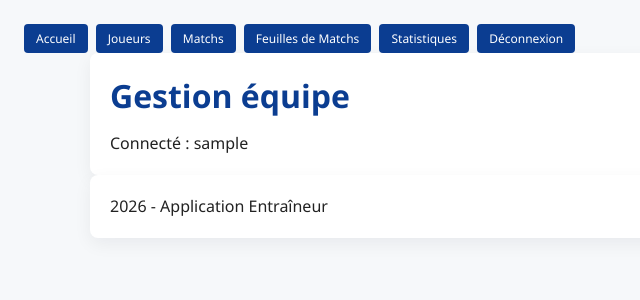
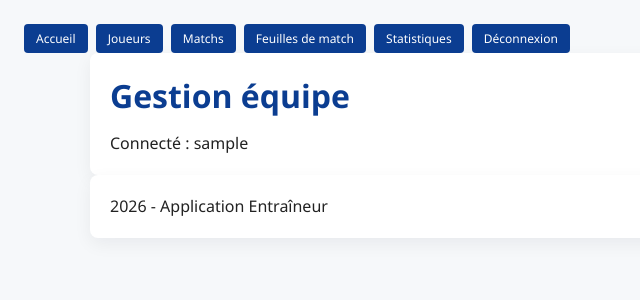
Before and after one commit to Jean-Alet/hooptrack_v1, a PHP site: page /pages/accueil.php in a window 1280 px wide. Shown: the top 300 px of the page, without its empty margins (0-640 px from the left). Run offline with PHP 8.4, Linux system fonts and the light colour scheme; the visitor is signed in with stand-in values (Sample User, id 1).

Commit message:
major changes

```diff
--- a/includes/_nav.php
+++ b/includes/_nav.php
@@ -2,7 +2,7 @@
     <a href="../pages/accueil_disp.php" class="btn"> Accueil</a>
     <a href="../pages/equipe_disp.php" class="btn"> Joueurs</a>
     <a href="../pages/match_disp.php" class="btn"> Matchs</a>
-    <a href="../pages/feuille_match_disp.php" class="btn"> Feuilles de Matchs</a>
+    <a href="../pages/feuille_match_disp.php" class="btn"> Feuilles de match</a>
     <a href="../pages/statistiques_disp.php" class="btn"> Statistiques</a>
     <a href="../core/déconnecter.php" class="btn">Déconnexion</a>
 </nav>
```
